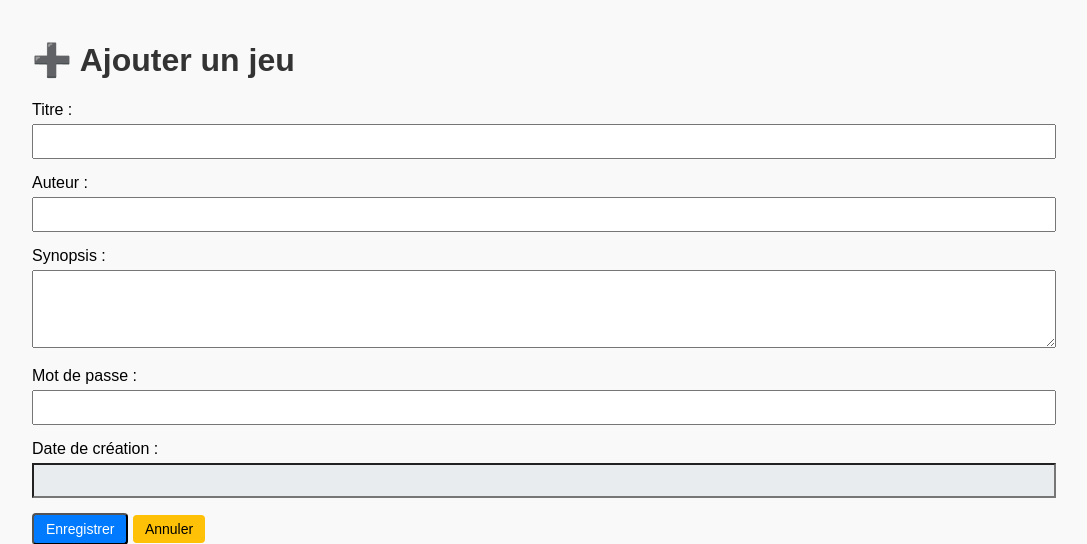
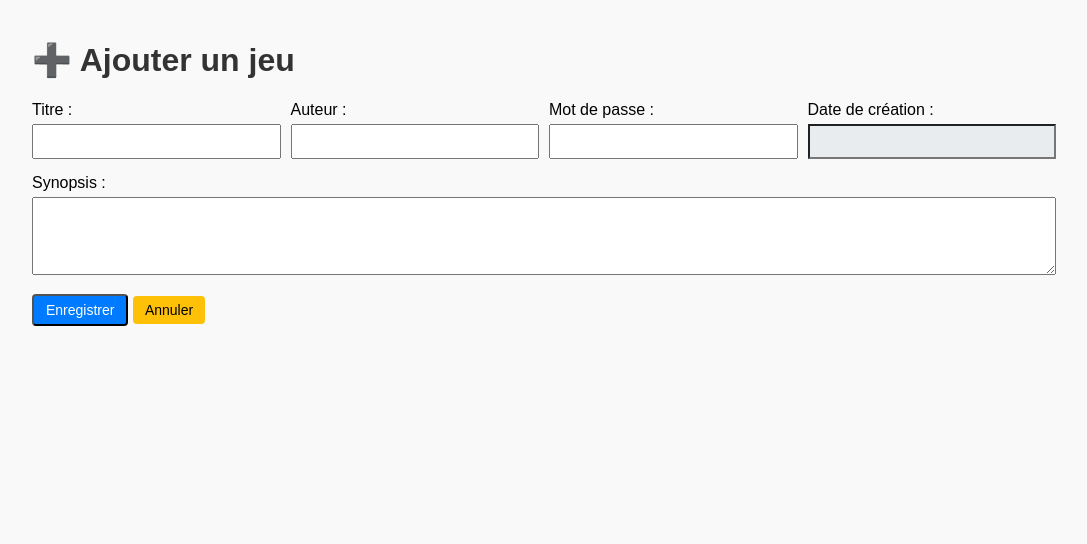
Before and after one commit to Pakal72/station72, a FastAPI app: page /jeux/add in a window 1280 px wide. Shown: the top 544 px of the page, without its empty margins (96-1183 px from the left). Run offline with FastAPI, Linux system fonts and the light colour scheme; some libraries are stand-ins or nearby versions.

Commit message:
Aligne les champs principaux dans le formulaire

```diff
--- a/static/style.css
+++ b/static/style.css
@@ -66,3 +66,13 @@ textarea {
 input[readonly] {
     background-color: #e9ecef;
 }
+
+/* Align specific fields on a single row */
+.form-inline {
+    display: flex;
+    gap: 10px;
+}
+
+.form-inline .form-group {
+    flex: 1;
+}
--- a/templates/add_jeu.html
+++ b/templates/add_jeu.html
@@ -17,6 +17,7 @@
         <h1>➕ Ajouter un jeu</h1>
         <form action="/jeux/add" method="post">
         {% endif %}
+            <div class="form-inline">
                 <div class="form-group">
                     <label for="titre">Titre :</label>
                     <input type="text" id="titre" name="titre" value="{{ jeu.titre if jeu else '' }}" required>
@@ -26,16 +27,17 @@
                     <input type="text" id="auteur" name="auteur" value="{{ jeu.auteur if jeu else '' }}" required>
                 </div>
                 <div class="form-group">
-                <label for="synopsis">Synopsis :</label>
-                <textarea id="synopsis" name="synopsis" rows="4">{{ jeu.synopsis if jeu else '' }}</textarea>
-            </div>
-            <div class="form-group">
                     <label for="motdepasse">Mot de passe :</label>
                     <input type="password" id="motdepasse" name="motdepasse" value="{{ jeu.motdepasse if jeu else '' }}">
                 </div>
                 <div class="form-group">
                     <label for="date_creation">Date de création :</label>
                     <input type="text" id="date_creation" value="{{ jeu.date_creation if jeu else '' }}" readonly>
+                </div>
+            </div>
+            <div class="form-group">
+                <label for="synopsis">Synopsis :</label>
+                <textarea id="synopsis" name="synopsis" rows="4">{{ jeu.synopsis if jeu else '' }}</textarea>
             </div>
             <div>
                 <button type="submit" class="btn btn-primary">Enregistrer</button>
```
Lines whose indentation alone changed are shown as unchanged.
